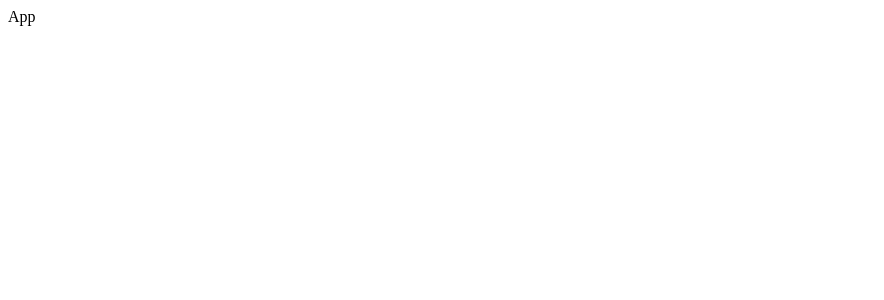
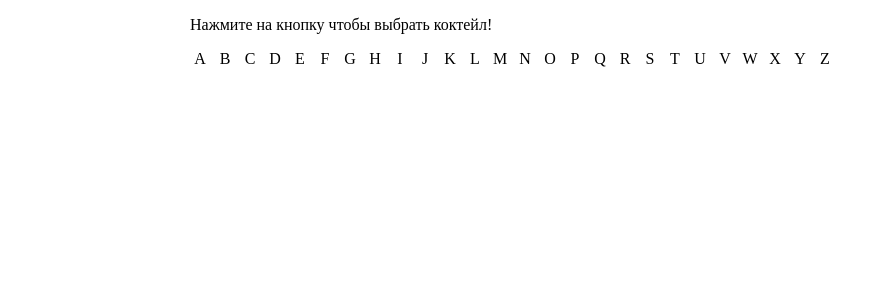
Before and after one commit to Werton-Wad/cocktailApp, a React (Create React App) app: page / in a window 1280 px wide. Shown: the top 300 px of the page, without its empty margins (0-884 px from the left). Built offline with nearby package versions, Linux system fonts and the light colour scheme.

Commit message:
feat: add buttons for cocktail

```diff
--- a/src/App.js
+++ b/src/App.js
@@ -1,12 +1,13 @@
 import React from 'react';
 
+import CocktailApp from './components/cocktailApp/CocktailApp';
 
 
 function App() {
   return (
-    <div>
-        App
-    </div>
+    <>
+        <CocktailApp />
+    </>
   );
 }
 
--- /dev/null
+++ b/src/components/cocktailApp/CocktailApp.js
@@ -0,0 +1,51 @@
+import React from 'react';
+
+import './cocktailApp.css';
+const CocktailApp = () => {
+
+    const alphabet = [
+        'A',
+        'B',
+        'C',
+        'D',
+        'E',
+        'F',
+        'G',
+        'H',
+        'I',
+        'J',
+        'K',
+        'L',
+        'M',
+        'N',
+        'O',
+        'P',
+        'Q',
+        'R',
+        'S',
+        'T',
+        'U',
+        'V',
+        'W',
+        'X',
+        'Y',
+        'Z',
+    ];
+
+    const buttons = alphabet.map((el,i) => (
+        <div className="letter-btns" key={i}>{el}</div>
+    ))
+
+    return (
+        <div className="wrapper">
+
+        <div>
+           <p>Нажмите на кнопку чтобы выбрать коктейл!</p>
+          {buttons}
+        </div>
+
+        </div>
+    );
+}
+
+export default CocktailApp;
--- /dev/null
+++ b/src/components/cocktailApp/cocktailApp.css
@@ -0,0 +1,20 @@
+.wrapper {
+    margin: 0 auto;
+    width: 900px;
+}
+
+
+
+.letter-btns {
+    width: 20px;
+    height: 20px;
+    display: inline-block;
+    margin-right: 5px;
+    cursor: pointer;
+    text-align: center;
+}
+
+.letter-btns:hover {
+    border: 1px solid black;
+    border-radius: 50%;
+}
```
